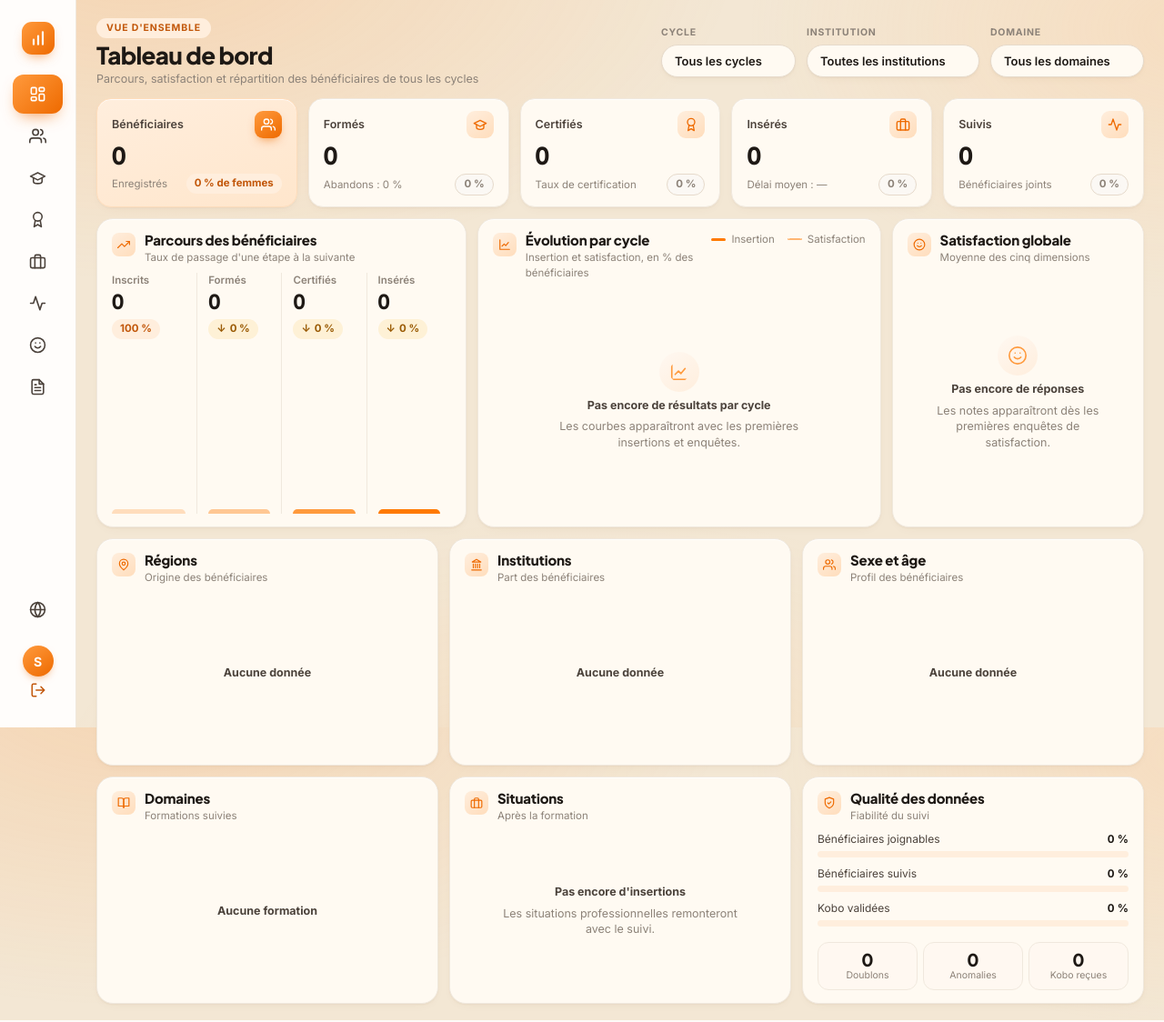
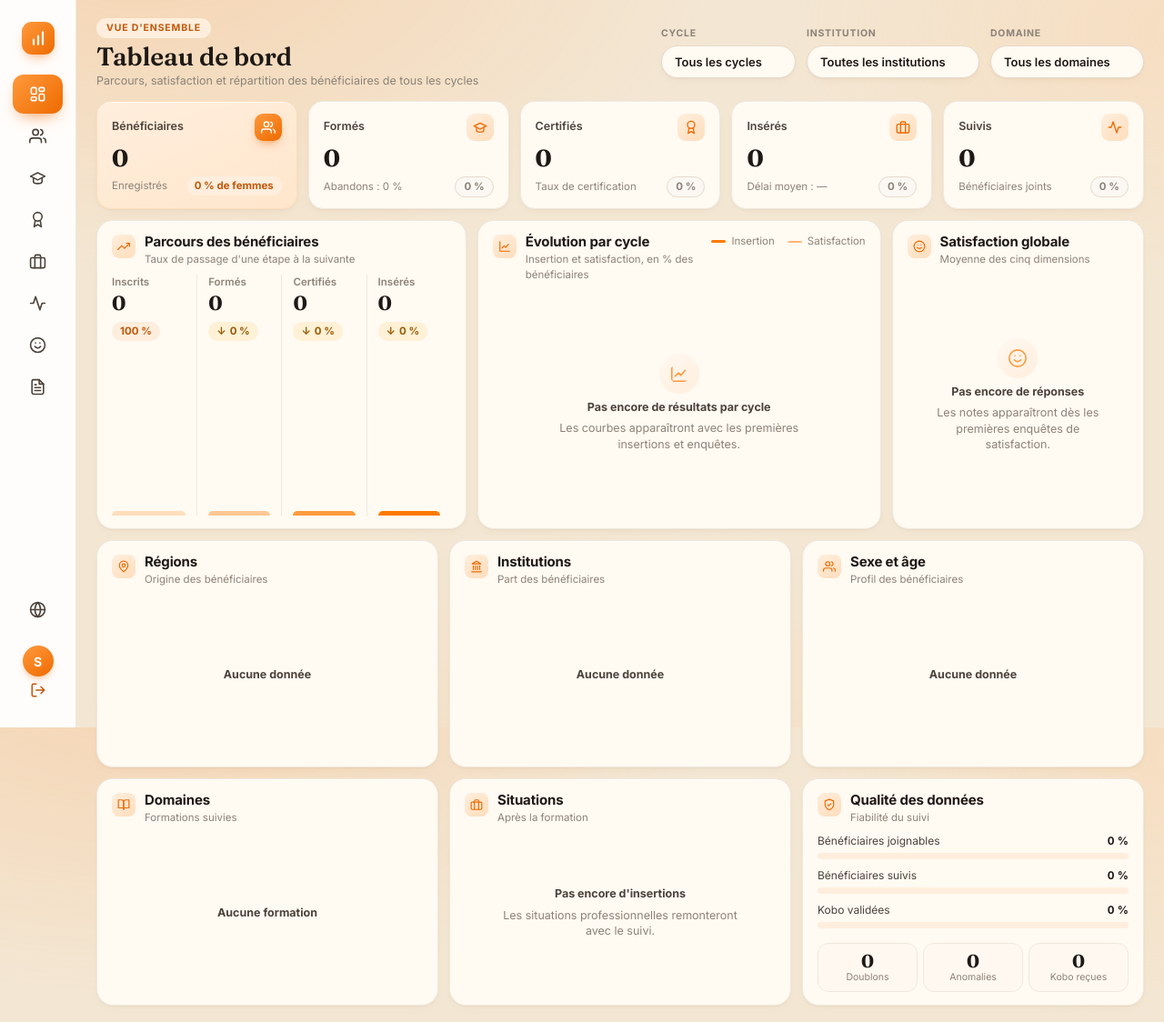
Before and after one commit to Keno7-Mbappe/Suive-terrain, a Django app: page /dashboard/ in a window 1280 px wide. Shown: the whole page at 91% size. Run offline with Django 5.2, Linux system fonts and the light colour scheme; the visitor is signed in with stand-in values (Sample User, id 1); data that the repository does not hold is empty.

Commit message:
Refonte typographique et colorimetrique du design
Police display : Fraunces (serif chaleureux et variable, remplace Plus
Jakarta Sans) sur les vrais moments "hero" uniquement (H1, grands chiffres
KPI/parcours/jauge/donut, logo en italique) - les titres de carte (h2/h3)
restent sur la police neutre pour la lisibilite. Tracage et graisses
reequilibres pour un serif (moins de letter-spacing negatif, graisses
moins lourdes).

Couleurs d'institution : ANEFIP passe de #7C3AED a #6D28D9 et INAP de
#0F766E a #0E7C72, pour une meme profondeur de ton que l'orange DGFP -
un vrai trio assorti plutot que 3 teintes choisies independamment (et
un meilleur contraste texte sur fond clair au passage).

Co-Authored-By: Claude Sonnet 5 <noreply@anthropic.com>

```diff
--- a/static/css/dashboard.css
+++ b/static/css/dashboard.css
@@ -47,11 +47,13 @@
        d'état et coordonnee avec l'orange de marque - pour les differencier d'un
        coup d'oeil partout (badges, graphiques) sans jamais changer selon le tri
        ou le filtre affiche. */
+    /* meme profondeur de ton (~40% de luminosite, forte saturation) pour les 3 - un
+       vrai trio assorti plutot que 3 teintes choisies independamment. */
     --inst-dgfp:     var(--brand-ink);
     --inst-dgfp-bg:  var(--peach-100);
-    --inst-inap:     #0F766E;
+    --inst-inap:     #0E7C72;
     --inst-inap-bg:  #E1F5F2;
-    --inst-anefip:   #7C3AED;
+    --inst-anefip:   #6D28D9;
     --inst-anefip-bg: #F1E9FE;
 
     --radius-sm: 10px;
@@ -64,7 +66,10 @@
     --space-5: 24px;
     --space-6: 32px;
     --font: "Inter", -apple-system, "Segoe UI", Roboto, system-ui, sans-serif;
-    --font-display: "Plus Jakarta Sans", "Inter", -apple-system, "Segoe UI", Roboto, system-ui, sans-serif;
+    /* une voix distincte pour les chiffres et les titres qui comptent : un serif chaleureux
+       et optiquement variable (Fraunces), plutôt qu'un sans-serif gras de plus - le reste
+       de l'interface (titres de carte, libellés) reste sur --font pour la lisibilité. */
+    --font-display: "Fraunces", Georgia, "Times New Roman", serif;
     --sidebar-w: 236px;
 
     /* courbes de transition : un seul vocabulaire de mouvement dans toute l'application */
@@ -90,7 +95,8 @@ body {
     background-attachment: fixed;
     -webkit-font-smoothing: antialiased; -moz-osx-font-smoothing: grayscale;
 }
-h1, h2, h3, .kpi-value, .brand-name, .login-wrapper h1 { font-family: var(--font-display); }
+h1, .kpi-value, .brand-name, .login-wrapper h1 { font-family: var(--font-display); font-optical-sizing: auto; }
+h2, h3 { font-family: var(--font); }
 a { color: inherit; }
 
 /* ---------------------------------------------------------------------
@@ -295,7 +301,7 @@ a { color: inherit; }
     --peach-50: #F5F3FF; --peach-100: #EDE9FE; --peach-200: #DDD6FE; --peach-300: #C4B5FD;
 }
 .dash-head { display: flex; align-items: center; justify-content: space-between; gap: 16px; flex-wrap: wrap; }
-.dash-head h1 { margin: 0; font-size: 26px; font-weight: 800; letter-spacing: -0.025em; line-height: 1.15; }
+.dash-head h1 { margin: 0; font-size: 28px; font-weight: 600; letter-spacing: -0.005em; line-height: 1.15; }
 .dash-head p { margin: 2px 0 0; font-size: 12.5px; color: var(--ink-muted); }
 .dash-head .eyebrow {
     display: inline-block; margin-bottom: 4px; padding: 3px 11px; border-radius: 999px; font-size: 10.5px; font-weight: 700;
@@ -332,7 +338,7 @@ a { color: inherit; }
 }
 .kpi-accent .kpi-icon { background: linear-gradient(145deg, var(--brand-400), var(--brand-600)); color: #fff; box-shadow: 0 5px 12px -5px rgba(238,106,0,.8); }
 .kpi-icon svg { width: 16px; height: 16px; }
-.kpi-value { margin-top: 6px; font-size: 30px; font-weight: 800; line-height: 1; letter-spacing: -0.03em; font-variant-numeric: tabular-nums; }
+.kpi-value { margin-top: 6px; font-size: 32px; font-weight: 700; line-height: 1; letter-spacing: -0.01em; font-variant-numeric: tabular-nums; }
 .kpi-bottom { display: flex; align-items: center; justify-content: space-between; gap: 8px; margin-top: 7px; }
 .kpi-sub { color: var(--ink-muted); font-size: 11.5px; line-height: 1.25; }
 .badge {
@@ -404,7 +410,7 @@ a { color: inherit; }
 .step { display: flex; flex-direction: column; min-height: 0; padding: 0 12px; border-left: 1px solid var(--border); }
 .step:first-child { padding-left: 0; border-left: none; }
 .step-label { font-size: 11.5px; color: var(--ink-muted); font-weight: 600; }
-.step-value { margin: 2px 0 4px; font-family: var(--font-display); font-size: 25px; font-weight: 800; letter-spacing: -0.03em; line-height: 1.1; font-variant-numeric: tabular-nums; }
+.step-value { margin: 2px 0 4px; font-family: var(--font-display); font-size: 26px; font-weight: 700; letter-spacing: -0.01em; line-height: 1.1; font-variant-numeric: tabular-nums; }
 .step-conv { min-height: 20px; }
 .step-zone { position: relative; flex: 1; min-height: 34px; margin-top: 8px; }
 .step-bar {
@@ -514,7 +520,7 @@ a { color: inherit; }
     display: flex; flex-direction: column; gap: 1px; padding: 8px 6px; border-radius: 12px; text-align: center;
     background: var(--peach-50); border: 1px solid var(--border); text-decoration: none; color: inherit;
 }
-.mini-stats strong { font-family: var(--font-display); font-size: 19px; font-weight: 800; line-height: 1.1; }
+.mini-stats strong { font-family: var(--font-display); font-size: 20px; font-weight: 700; line-height: 1.1; }
 .mini-stats span { font-size: 10.5px; color: var(--ink-muted); line-height: 1.2; }
 .mini-stats a:hover { border-color: var(--brand); background: var(--peach-100); }
 
--- a/templates/base.html
+++ b/templates/base.html
@@ -8,7 +8,7 @@
     <link rel="icon" type="image/svg+xml" href="{% static 'favicon.svg' %}">
     <link rel="preconnect" href="https://fonts.googleapis.com">
     <link rel="preconnect" href="https://fonts.gstatic.com" crossorigin>
-    <link rel="stylesheet" href="https://fonts.googleapis.com/css2?family=Plus+Jakarta+Sans:wght@600;700;800&family=Inter:wght@400;500;600;700&display=swap">
+    <link rel="stylesheet" href="https://fonts.googleapis.com/css2?family=Fraunces:ital,opsz,wght@0,9..144,500;0,9..144,600;0,9..144,700;0,9..144,800;0,9..144,900;1,9..144,500;1,9..144,600&family=Inter:wght@400;500;600;700&display=swap">
     <link rel="stylesheet" href="{% static 'css/dashboard.css' %}">
 </head>
 <body class="{% block body_class %}{% endblock %}">
```
Also changed, not shown: other parts of static/css/dashboard.css (+11 -10 lines), 1 other file.
